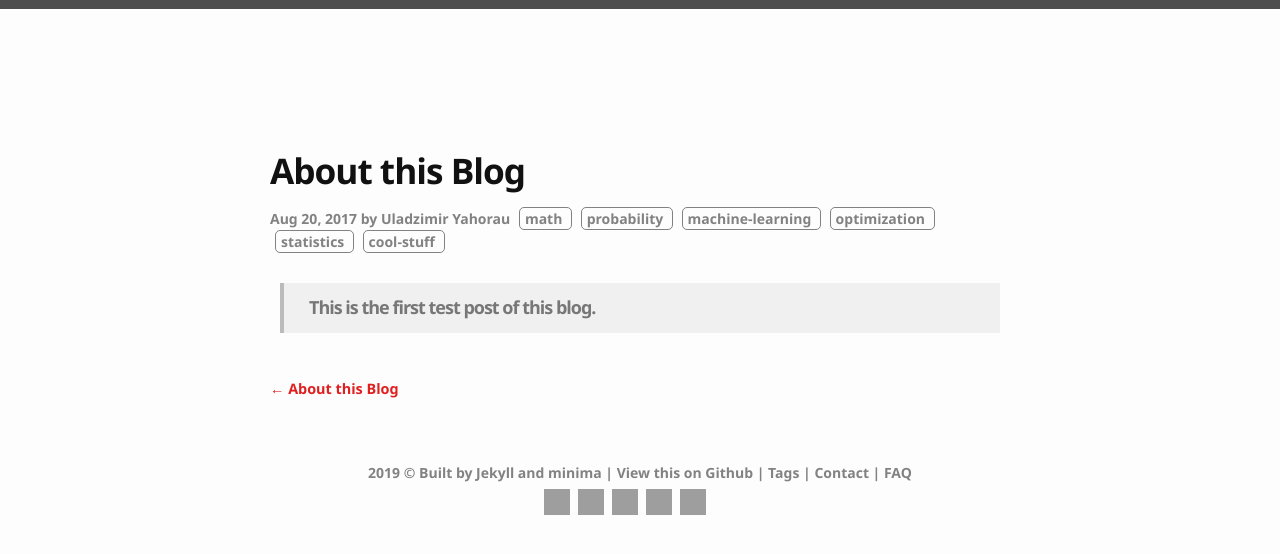
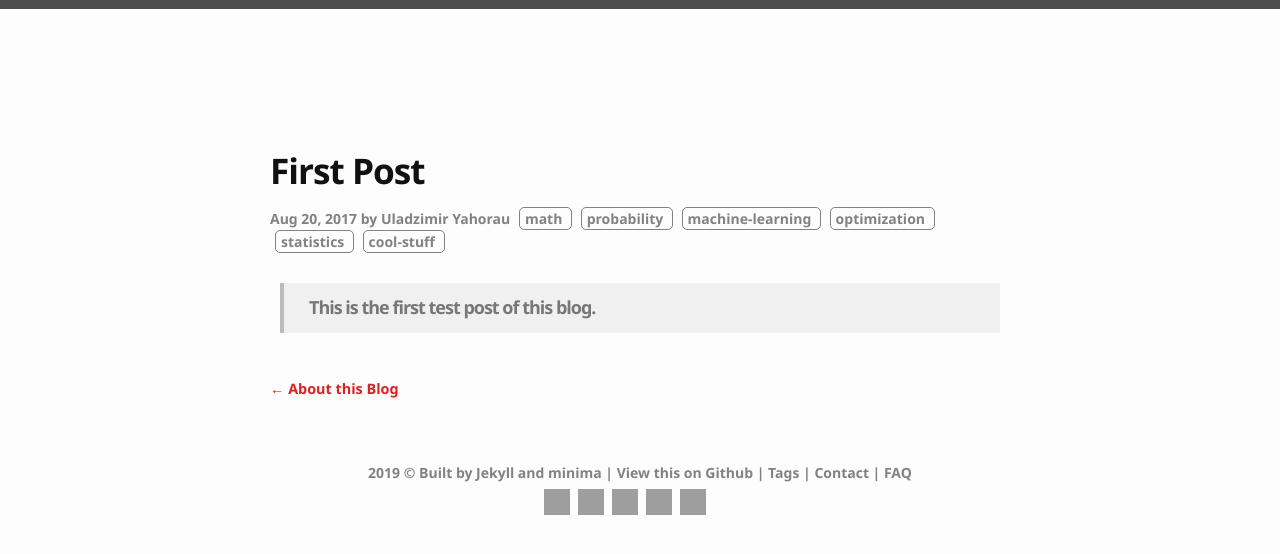
Before and after one commit to UladzimirYahorau/uladzimiryahorau.github.io, a Jekyll site: the page built from _posts/2019-12-25-First-post.md, in a window 1280 px wide. Shown: the top 554 px of the page. Built offline with Jekyll 4.4.1, drawn with Linux system fonts in a browser that asks for light colours; comment, search, counter and statistics services are not loaded; grey boxes are pictures that could not be loaded.

Commit message:
Update 2019-12-25-First-post.md

```diff
--- a/_posts/2019-12-25-First-post.md
+++ b/_posts/2019-12-25-First-post.md
@@ -1,7 +1,7 @@
 ---
 layout: post
 comments: true
-title: "About this Blog"
+title: "First Post"
 date: 2017-08-20 00:23:00
 tags: math probability machine-learning optimization statistics cool-stuff
 image: "GAN.png"
```
